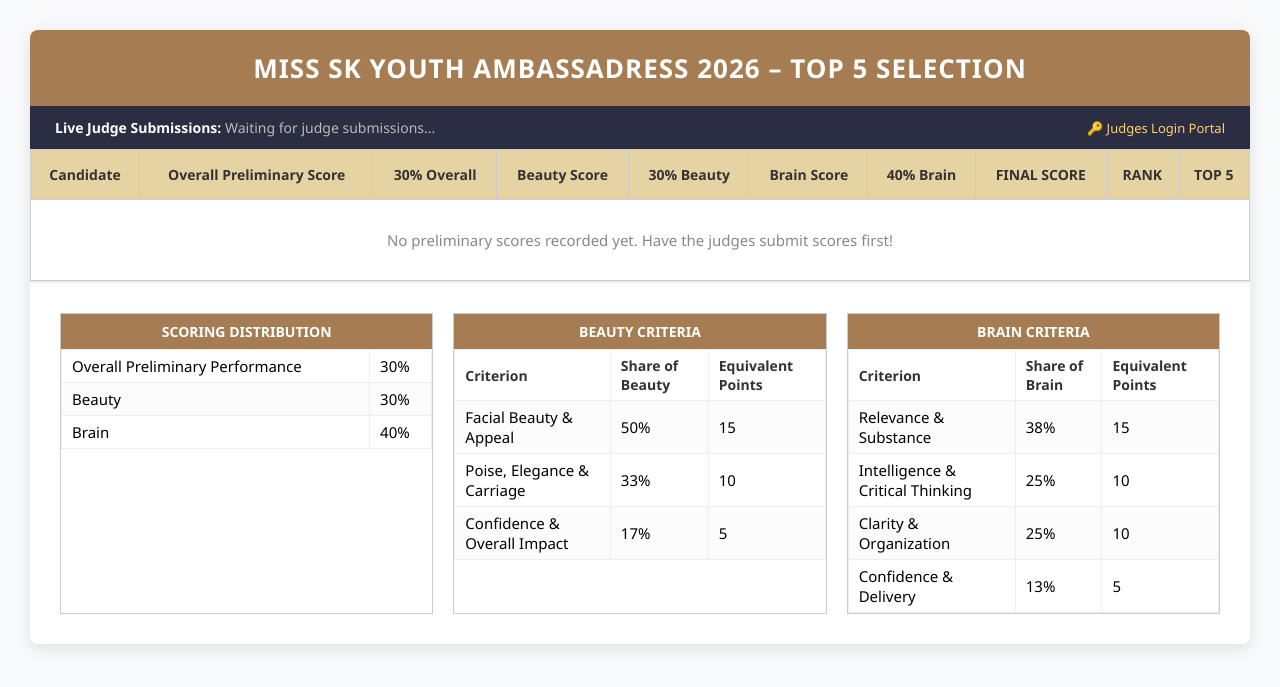
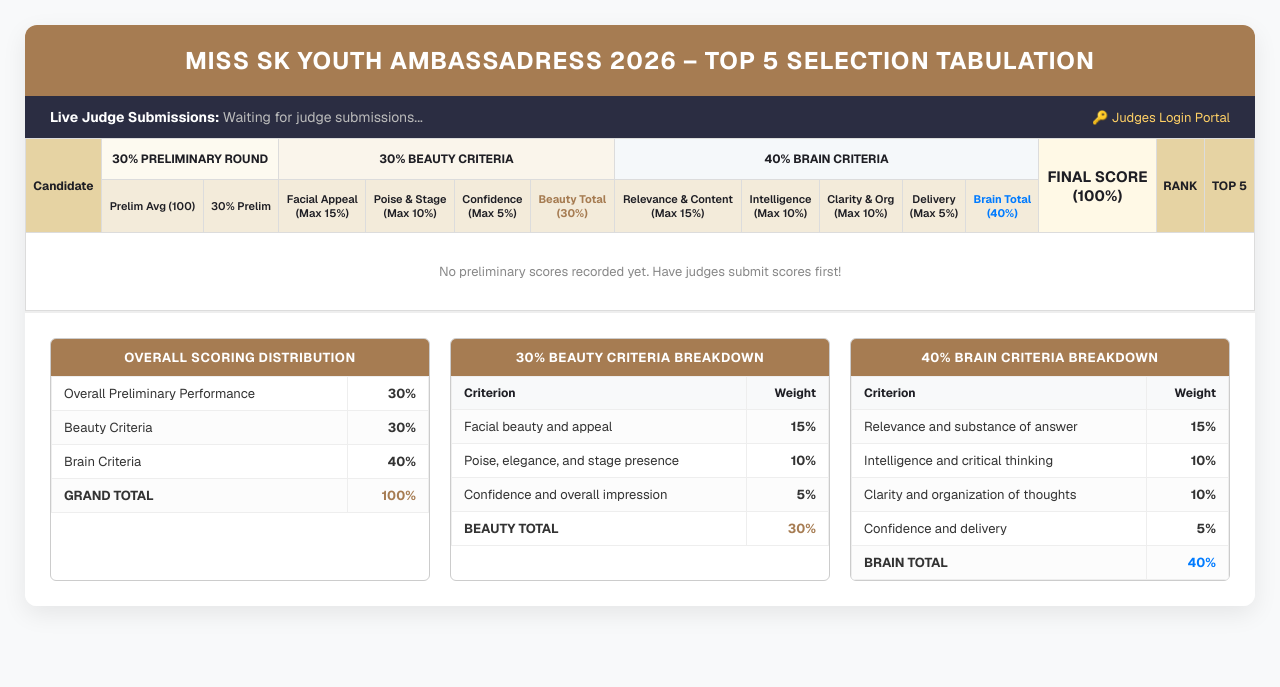
Before and after one commit to LiveKryptiah/tabulation, a Flask app: page /admin in a window 1280 px wide. Shown: the top 687 px of the page. Run offline with Flask 2, Linux system fonts and the light colour scheme.

Commit message:
Update Beauty (30%) and Brain (40%) sub-criteria breakdowns on Admin Panel

```diff
--- a/templates/admin.html
+++ b/templates/admin.html
@@ -4,47 +4,48 @@
     <meta charset="UTF-8">
     <meta name="viewport" content="width=device-width, initial-scale=1.0">
     <title>Admin - Top 5 Selection Tabulation</title>
+    <link rel="preconnect" href="https://fonts.googleapis.com">
+    <link rel="preconnect" href="https://fonts.gstatic.com" crossorigin>
+    <link href="https://fonts.googleapis.com/css2?family=Geist:wght@300;400;600;700&display=swap" rel="stylesheet">
     <style>
-        body { font-family: 'Segoe UI', Tahoma, Geneva, Verdana, sans-serif; background-color: #f8f9fa; margin: 0; padding: 30px; }
+        body { font-family: 'Geist', sans-serif; background-color: #f8f9fa; margin: 0; padding: 25px; color: #333; }
 
-        .admin-container { max-width: 1400px; margin: 0 auto; background: white; box-shadow: 0 4px 15px rgba(0,0,0,0.1); border-radius: 8px; overflow: hidden; }
+        .admin-container { max-width: 1550px; margin: 0 auto; background: white; box-shadow: 0 8px 25px rgba(0,0,0,0.08); border-radius: 12px; overflow: hidden; }
 
-        /* Styled to match the brown header from the reference image */
-        .header-title { background-color: #a67c52; color: white; text-align: center; padding: 20px; font-size: 26px; font-weight: bold; letter-spacing: 1px; text-transform: uppercase; }
+        .header-title { background-color: #a67c52; color: white; text-align: center; padding: 20px; font-size: 24px; font-weight: 700; letter-spacing: 1px; text-transform: uppercase; }
 
-        table { width: 100%; border-collapse: collapse; text-align: center; }
-        th { background-color: #e6d3a3; color: #333; padding: 15px 10px; font-size: 14px; border: 1px solid #ccc; font-weight: bold; }
-        td { padding: 12px 10px; border: 1px solid #ccc; font-size: 15px; }
+        table { width: 100%; border-collapse: collapse; text-align: center; font-size: 13px; }
+        th { background-color: #e6d3a3; color: #1e1e24; padding: 12px 6px; font-size: 12px; border: 1px solid #dcdcdc; font-weight: 700; vertical-align: middle; }
+        th.sub-hdr { background-color: #f3ebda; font-size: 11px; font-weight: 600; }
+        td { padding: 8px 6px; border: 1px solid #dcdcdc; font-size: 13px; }
 
-        /* Striping for readability */
         tr:nth-child(even) td { background-color: #fcfcfc; }
 
-        /* Highlight specific columns for visual hierarchy */
         .col-prelim { background-color: #fdfaf0; }
-        .col-final { background-color: #fff9e6; font-weight: bold; font-size: 16px; }
+        .col-beauty { background-color: #faf5eb; }
+        .col-brain { background-color: #f5f8fa; }
+        .col-final { background-color: #fff9e6; font-weight: bold; font-size: 15px; }
         .col-rank { font-weight: bold; }
 
-        /* Input fields for Admin */
-        input[type="number"] { width: 80px; padding: 8px; border: 1px solid #999; border-radius: 4px; text-align: center; font-size: 15px; background-color: white; font-weight: bold; }
-        input[type="number"]:focus { outline: 2px solid #a67c52; }
+        input[type="number"] { width: 55px; padding: 6px; border: 1.5px solid #bbb; border-radius: 6px; text-align: center; font-size: 13px; font-weight: 700; background-color: white; font-family: inherit; }
+        input[type="number"]:focus { outline: 2px solid #a67c52; border-color: #a67c52; }
 
-        /* Top 5 Highlight styling */
         .qualified { color: #004d00; font-weight: bold; background-color: #d4edda !important; }
 
-        /* Bottom Reference Legend */
-        .legend-container { display: flex; gap: 20px; padding: 30px; background-color: #fff; border-top: 2px solid #eee; }
-        .legend-box { flex: 1; border: 1px solid #ccc; }
-        .legend-header { background-color: #a67c52; color: white; padding: 8px; font-weight: bold; text-align: center; font-size: 14px; }
-        .legend-table { width: 100%; font-size: 13px; text-align: left; }
-        .legend-table th, .legend-table td { padding: 6px 10px; border: 1px solid #eee; background-color: white; }
+        .legend-container { display: flex; gap: 20px; padding: 25px; background-color: #fff; border-top: 2px solid #eee; flex-wrap: wrap; }
+        .legend-box { flex: 1; min-width: 300px; border: 1px solid #ccc; border-radius: 6px; overflow: hidden; }
+        .legend-header { background-color: #a67c52; color: white; padding: 10px; font-weight: 700; text-align: center; font-size: 13px; text-transform: uppercase; letter-spacing: 0.5px; }
+        .legend-table { width: 100%; font-size: 12px; text-align: left; }
+        .legend-table th, .legend-table td { padding: 8px 12px; border: 1px solid #eee; background-color: white; }
+        .legend-table th { background-color: #f8f9fa; font-weight: 700; }
     </style>
 </head>
 <body>
 
     <div class="admin-container">
-        <div class="header-title">MISS SK YOUTH AMBASSADRESS 2026 – TOP 5 SELECTION</div>
+        <div class="header-title">MISS SK YOUTH AMBASSADRESS 2026 – TOP 5 SELECTION TABULATION</div>
 
-        <!-- Multi-Judge Status Banner -->
+        <!-- Multi-Judge Progress Banner -->
         <div style="background-color: #2b2d42; color: white; padding: 12px 25px; display: flex; justify-content: space-between; align-items: center; font-size: 14px;">
             <div>
                 <strong>Live Judge Submissions:</strong>
@@ -62,126 +63,150 @@
         <table id="tabulationTable">
             <thead>
                 <tr>
-                    <th>Candidate</th>
-                    <th>Overall Preliminary Score</th>
-                    <th>30% Overall</th>
-                    <th>Beauty Score</th>
-                    <th>30% Beauty</th>
-                    <th>Brain Score</th>
-                    <th>40% Brain</th>
-                    <th>FINAL SCORE</th>
-                    <th>RANK</th>
-                    <th>TOP 5</th>
+                    <th rowspan="2">Candidate</th>
+                    <th colspan="2" class="col-prelim">30% PRELIMINARY ROUND</th>
+                    <th colspan="4" class="col-beauty">30% BEAUTY CRITERIA</th>
+                    <th colspan="5" class="col-brain">40% BRAIN CRITERIA</th>
+                    <th rowspan="2" class="col-final">FINAL SCORE<br>(100%)</th>
+                    <th rowspan="2">RANK</th>
+                    <th rowspan="2">TOP 5</th>
+                </tr>
+                <tr>
+                    <th class="sub-hdr col-prelim">Prelim Avg (100)</th>
+                    <th class="sub-hdr col-prelim">30% Prelim</th>
+
+                    <th class="sub-hdr col-beauty">Facial Appeal<br>(Max 15%)</th>
+                    <th class="sub-hdr col-beauty">Poise & Stage<br>(Max 10%)</th>
+                    <th class="sub-hdr col-beauty">Confidence<br>(Max 5%)</th>
+                    <th class="sub-hdr col-beauty" style="font-weight: 700; color: #a67c52;">Beauty Total<br>(30%)</th>
+
+                    <th class="sub-hdr col-brain">Relevance & Content<br>(Max 15%)</th>
+                    <th class="sub-hdr col-brain">Intelligence<br>(Max 10%)</th>
+                    <th class="sub-hdr col-brain">Clarity & Org<br>(Max 10%)</th>
+                    <th class="sub-hdr col-brain">Delivery<br>(Max 5%)</th>
+                    <th class="sub-hdr col-brain" style="font-weight: 700; color: #007bff;">Brain Total<br>(40%)</th>
                 </tr>
             </thead>
             <tbody>
-                <!-- Python injects the candidates dynamically from the CSV -->
                 {% for cand in candidates %}
                 <tr class="candidate-row">
-                    <td style="text-align: left; padding-left: 20px; font-weight: bold;">{{ cand.name }}</td>
+                    <td style="text-align: left; padding-left: 15px; font-weight: bold;">{{ cand.name }}</td>
                     <td class="prelim-val col-prelim">{{ cand.prelim_score }}</td>
-                    <td class="prelim-30 col-prelim">0.00</td>
+                    <td class="prelim-30 col-prelim" style="font-weight: bold;">0.00</td>
 
-                    <!-- Admin inputs the scores here out of 100 -->
-                    <td><input type="number" class="beauty-input" min="0" max="100" placeholder="0"></td>
-                    <td class="beauty-30">0.00</td>
+                    <!-- Beauty Sub-criteria Inputs -->
+                    <td class="col-beauty"><input type="number" class="beauty-15" min="0" max="15" step="0.5" placeholder="0"></td>
+                    <td class="col-beauty"><input type="number" class="beauty-10" min="0" max="10" step="0.5" placeholder="0"></td>
+                    <td class="col-beauty"><input type="number" class="beauty-5"  min="0" max="5"  step="0.5" placeholder="0"></td>
+                    <td class="beauty-total col-beauty" style="font-weight: bold; color: #a67c52;">0.00</td>
 
-                    <td><input type="number" class="brain-input" min="0" max="100" placeholder="0"></td>
-                    <td class="brain-40">0.00</td>
+                    <!-- Brain Sub-criteria Inputs -->
+                    <td class="col-brain"><input type="number" class="brain-15" min="0" max="15" step="0.5" placeholder="0"></td>
+                    <td class="col-brain"><input type="number" class="brain-10-1" min="0" max="10" step="0.5" placeholder="0"></td>
+                    <td class="col-brain"><input type="number" class="brain-10-2" min="0" max="10" step="0.5" placeholder="0"></td>
+                    <td class="col-brain"><input type="number" class="brain-5"  min="0" max="5"  step="0.5" placeholder="0"></td>
+                    <td class="brain-total col-brain" style="font-weight: bold; color: #007bff;">0.00</td>
 
                     <td class="final-score col-final">0.00</td>
                     <td class="rank-cell col-rank">-</td>
                     <td class="top5-cell">-</td>
                 </tr>
                 {% else %}
-                <tr><td colspan="10" style="padding: 30px; color: #888;">No preliminary scores recorded yet. Have the judges submit scores first!</td></tr>
+                <tr><td colspan="15" style="padding: 30px; color: #888;">No preliminary scores recorded yet. Have judges submit scores first!</td></tr>
                 {% endfor %}
             </tbody>
         </table>
 
-        <!-- The exact Scoring Distribution Reference from image_57ff86.png -->
+        <!-- Exact Updated Criteria Reference Tables -->
         <div class="legend-container">
             <div class="legend-box">
-                <div class="legend-header">SCORING DISTRIBUTION</div>
+                <div class="legend-header">OVERALL SCORING DISTRIBUTION</div>
                 <table class="legend-table">
-                    <tr><td>Overall Preliminary Performance</td><td>30%</td></tr>
-                    <tr><td>Beauty</td><td>30%</td></tr>
-                    <tr><td>Brain</td><td>40%</td></tr>
+                    <tr><td>Overall Preliminary Performance</td><td style="font-weight: bold; text-align: right;">30%</td></tr>
+                    <tr><td>Beauty Criteria</td><td style="font-weight: bold; text-align: right;">30%</td></tr>
+                    <tr><td>Brain Criteria</td><td style="font-weight: bold; text-align: right;">40%</td></tr>
+                    <tr style="font-weight: 700; background-color: #fdfaf7;"><td>GRAND TOTAL</td><td style="font-weight: bold; text-align: right; color: #a67c52;">100%</td></tr>
                 </table>
             </div>
+
             <div class="legend-box">
-                <div class="legend-header">BEAUTY CRITERIA</div>
+                <div class="legend-header">30% BEAUTY CRITERIA BREAKDOWN</div>
                 <table class="legend-table">
-                    <tr><th>Criterion</th><th>Share of Beauty</th><th>Equivalent Points</th></tr>
-                    <tr><td>Facial Beauty & Appeal</td><td>50%</td><td>15</td></tr>
-                    <tr><td>Poise, Elegance & Carriage</td><td>33%</td><td>10</td></tr>
-                    <tr><td>Confidence & Overall Impact</td><td>17%</td><td>5</td></tr>
+                    <tr><th>Criterion</th><th style="text-align: right;">Weight</th></tr>
+                    <tr><td>Facial beauty and appeal</td><td style="text-align: right; font-weight: bold;">15%</td></tr>
+                    <tr><td>Poise, elegance, and stage presence</td><td style="text-align: right; font-weight: bold;">10%</td></tr>
+                    <tr><td>Confidence and overall impression</td><td style="text-align: right; font-weight: bold;">5%</td></tr>
+                    <tr style="font-weight: 700; background-color: #faf5eb;"><td>BEAUTY TOTAL</td><td style="text-align: right; color: #a67c52;">30%</td></tr>
                 </table>
             </div>
+
             <div class="legend-box">
-                <div class="legend-header">BRAIN CRITERIA</div>
+                <div class="legend-header">40% BRAIN CRITERIA BREAKDOWN</div>
                 <table class="legend-table">
-                    <tr><th>Criterion</th><th>Share of Brain</th><th>Equivalent Points</th></tr>
-                    <tr><td>Relevance & Substance</td><td>38%</td><td>15</td></tr>
-                    <tr><td>Intelligence & Critical Thinking</td><td>25%</td><td>10</td></tr>
-                    <tr><td>Clarity & Organization</td><td>25%</td><td>10</td></tr>
-                    <tr><td>Confidence & Delivery</td><td>13%</td><td>5</td></tr>
+                    <tr><th>Criterion</th><th style="text-align: right;">Weight</th></tr>
+                    <tr><td>Relevance and substance of answer</td><td style="text-align: right; font-weight: bold;">15%</td></tr>
+                    <tr><td>Intelligence and critical thinking</td><td style="text-align: right; font-weight: bold;">10%</td></tr>
+                    <tr><td>Clarity and organization of thoughts</td><td style="text-align: right; font-weight: bold;">10%</td></tr>
+                    <tr><td>Confidence and delivery</td><td style="text-align: right; font-weight: bold;">5%</td></tr>
+                    <tr style="font-weight: 700; background-color: #f5f8fa;"><td>BRAIN TOTAL</td><td style="text-align: right; color: #007bff;">40%</td></tr>
                 </table>
             </div>
         </div>
     </div>
 
     <script>
-        // Trigger calculation whenever the admin types a number in the Beauty or Brain column
-        document.querySelectorAll('.beauty-input, .brain-input').forEach(input => {
+        // Trigger calculation whenever admin inputs sub-scores
+        document.querySelectorAll('input[type="number"]').forEach(input => {
             input.addEventListener('input', calculateTabulation);
         });
 
-        // Run once on page load to instantly calculate the 30% Overall Preliminary column
         document.addEventListener('DOMContentLoaded', calculateTabulation);
 
         function calculateTabulation() {
             const rows = document.querySelectorAll('.candidate-row');
             let candidates = [];
 
-            // 1. First Pass: Calculate all the math for each candidate row
-            rows.forEach((row, index) => {
-                // Get the base scores
+            rows.forEach((row) => {
                 const prelimVal = parseFloat(row.querySelector('.prelim-val').textContent) || 0;
-                const beautyVal = parseFloat(row.querySelector('.beauty-input').value) || 0;
-                const brainVal  = parseFloat(row.querySelector('.brain-input').value) || 0;
+                const prelim30 = prelimVal * 0.30;
 
-                // Calculate weights exactly like the reference image
-                const prelim30 = prelimVal * 0.30;
-                const beauty30 = beautyVal * 0.30;
-                const brain40  = brainVal * 0.40;
-                const finalScore = prelim30 + beauty30 + brain40;
+                // Beauty sub-criteria sum (Max 30%)
+                const b15 = parseFloat(row.querySelector('.beauty-15').value) || 0;
+                const b10 = parseFloat(row.querySelector('.beauty-10').value) || 0;
+                const b5  = parseFloat(row.querySelector('.beauty-5').value) || 0;
+                const beautyTotal = b15 + b10 + b5;
 
-                // Update the DOM to show the new calculated numbers
+                // Brain sub-criteria sum (Max 40%)
+                const br15   = parseFloat(row.querySelector('.brain-15').value) || 0;
+                const br10_1 = parseFloat(row.querySelector('.brain-10-1').value) || 0;
+                const br10_2 = parseFloat(row.querySelector('.brain-10-2').value) || 0;
+                const br5    = parseFloat(row.querySelector('.brain-5').value) || 0;
+                const brainTotal = br15 + br10_1 + br10_2 + br5;
+
+                // Grand Total Score (100%)
+                const finalScore = prelim30 + beautyTotal + brainTotal;
+
                 row.querySelector('.prelim-30').textContent = prelim30.toFixed(2);
-                row.querySelector('.beauty-30').textContent = beauty30.toFixed(2);
-                row.querySelector('.brain-40').textContent  = brain40.toFixed(2);
+                row.querySelector('.beauty-total').textContent = beautyTotal.toFixed(2);
+                row.querySelector('.brain-total').textContent  = brainTotal.toFixed(2);
                 row.querySelector('.final-score').textContent = finalScore.toFixed(2);
 
-                // Store object for sorting and ranking
                 candidates.push({
                     element: row,
-                    score: finalScore
+                    score: finalScore,
+                    hasEnteredScores: (beautyTotal > 0 || brainTotal > 0)
                 });
             });
 
-            // 2. Sort the candidates by highest Final Score
-            // Note: We use a copy of the array [...candidates] so we don't mess up the original table order
+            // Sort by highest Final Score
             const sortedCandidates = [...candidates].sort((a, b) => b.score - a.score);
 
-            // 3. Assign Ranks and determine the Top 5
             sortedCandidates.forEach((cand, sortedIndex) => {
                 const rank = sortedIndex + 1;
                 const rankCell = cand.element.querySelector('.rank-cell');
                 const top5Cell = cand.element.querySelector('.top5-cell');
 
-                // If they have no Beauty or Brain score yet, don't rank them just yet
-                if (cand.score === parseFloat(cand.element.querySelector('.prelim-30').textContent)) {
+                if (!cand.hasEnteredScores) {
                     rankCell.textContent = "-";
                     top5Cell.textContent = "-";
                     top5Cell.classList.remove('qualified');
@@ -190,7 +215,6 @@
 
                 rankCell.textContent = rank;
 
-                // Highlight Top 5
                 if (rank <= 5) {
                     top5Cell.textContent = "QUALIFIED";
                     top5Cell.classList.add('qualified');
```
